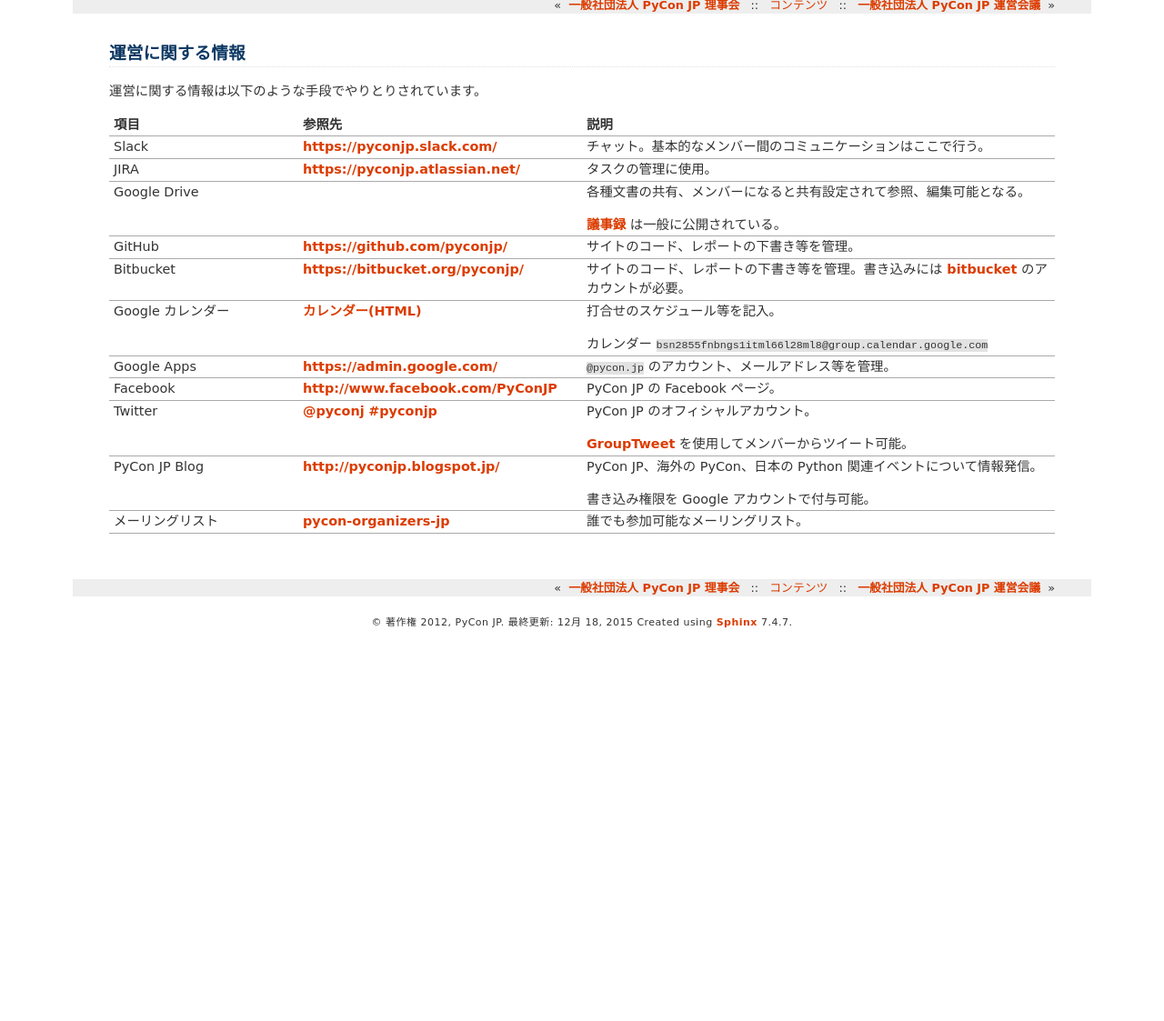
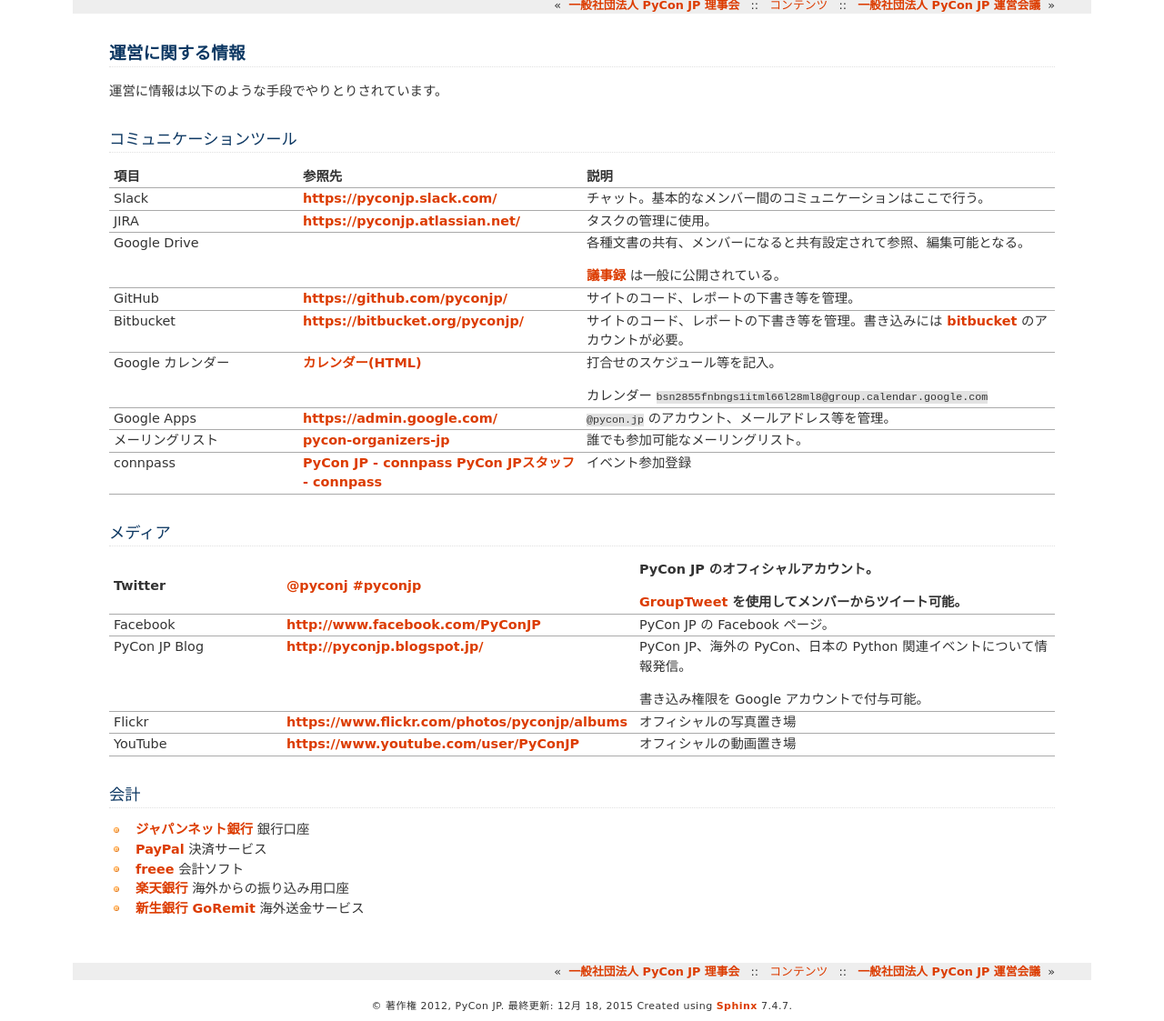
Before and after one commit to pyconjp/www.pycon.jp, a Sphinx documentation site: the page built from source/committee/operation.rst, in a window 1280 px wide, cut to the strip 129-1252 px from the top of the page. Shown: the whole strip at 91% size. Built offline with Sphinx 7.4.7, drawn with Linux system fonts in a browser that asks for light colours; before the commit the page ends 900 px from its top, so only the background shows below that.

Commit message:
ISSHA-204 メディア、会計について追記

```diff
--- a/source/committee/operation.rst
+++ b/source/committee/operation.rst
@@ -1,7 +1,10 @@
 ==================
  運営に関する情報
 ==================
-運営に関する情報は以下のような手段でやりとりされています。
+運営に情報は以下のような手段でやりとりされています。
+
+コミュニケーションツール
+========================
 
 .. list-table::
    :widths: 20 30 50
@@ -35,20 +38,46 @@
    * - Google Apps
      - https://admin.google.com/
      - ``@pycon.jp`` のアカウント、メールアドレス等を管理。
-   * - Facebook
-     - http://www.facebook.com/PyConJP
-     - PyCon JP の Facebook ページ。
+   * - メーリングリスト
+     - `pycon-organizers-jp <http://groups.google.com/group/pycon-organizers-jp>`_
+     - 誰でも参加可能なメーリングリスト。
+   * - connpass
+     - `PyCon JP - connpass <http://pyconjp.connpass.com/>`_
+       `PyCon JPスタッフ - connpass <http://pyconjp-staff.connpass.com/>`_
+     - イベント参加登録
+
+メディア
+========
+
+.. list-table::
+   :widths: 20 30 50
+   :header-rows: 1
+
    * - Twitter
      - `@pyconj <https://twitter.com/#!/pyconj>`_
        `#pyconjp <https://twitter.com/#!/search/%23pyconjp>`_
      - PyCon JP のオフィシャルアカウント。
 
        `GroupTweet <http://www.grouptweet.com/>`_ を使用してメンバーからツイート可能。
+   * - Facebook
+     - http://www.facebook.com/PyConJP
+     - PyCon JP の Facebook ページ。
    * - PyCon JP Blog
      - http://pyconjp.blogspot.jp/
      - PyCon JP、海外の PyCon、日本の Python 関連イベントについて情報発信。
 
        書き込み権限を Google アカウントで付与可能。
-   * - メーリングリスト
-     - `pycon-organizers-jp <http://groups.google.com/group/pycon-organizers-jp>`_
-     - 誰でも参加可能なメーリングリスト。
+   * - Flickr
+     - https://www.flickr.com/photos/pyconjp/albums
+     - オフィシャルの写真置き場
+   * - YouTube
+     - https://www.youtube.com/user/PyConJP
+     - オフィシャルの動画置き場
+
+会計
+====
+- `ジャパンネット銀行 <http://www.japannetbank.co.jp/>`_ 銀行口座
+- `PayPal <https://www.paypal.com/>`_ 決済サービス
+- `freee <https://www.freee.co.jp/>`_ 会計ソフト
+- `楽天銀行 <http://www.rakuten-bank.co.jp/>`_ 海外からの振り込み用口座
+- `新生銀行 GoRemit <http://www.shinseibank.com/product/goremit/>`_ 海外送金サービス
```
